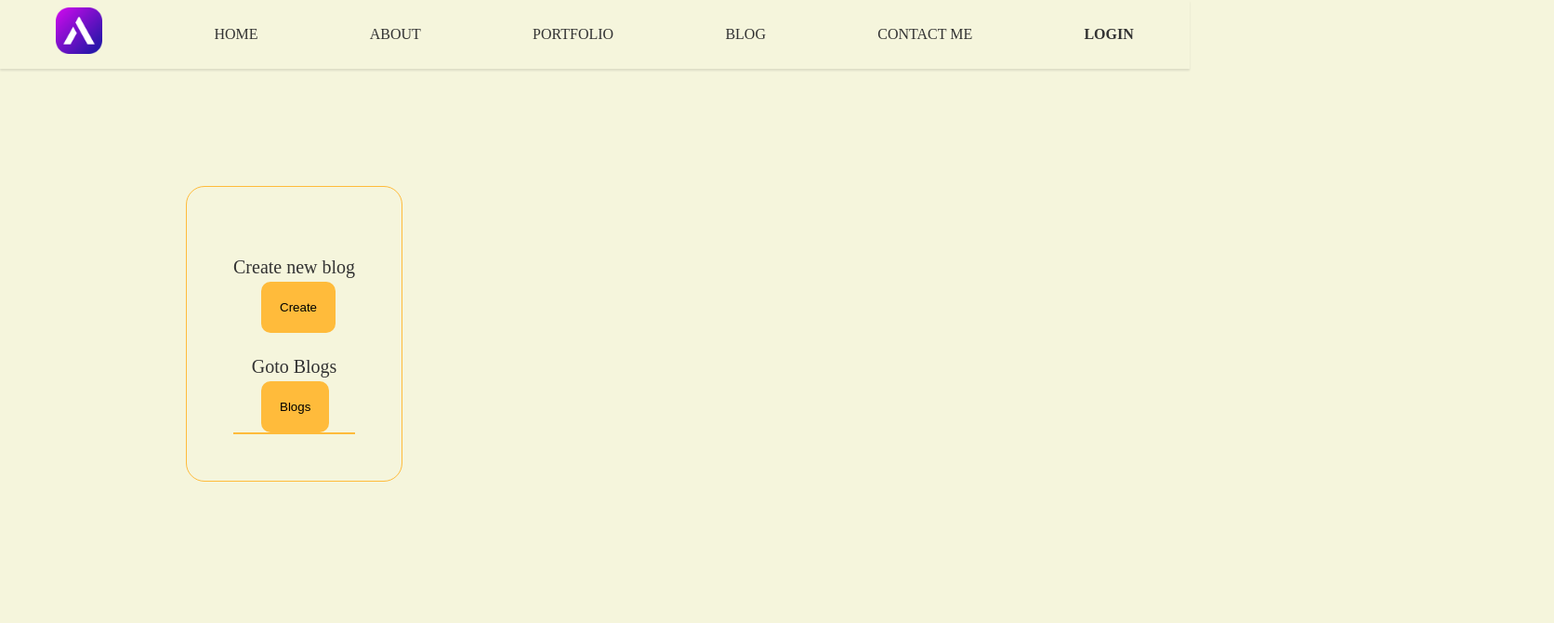
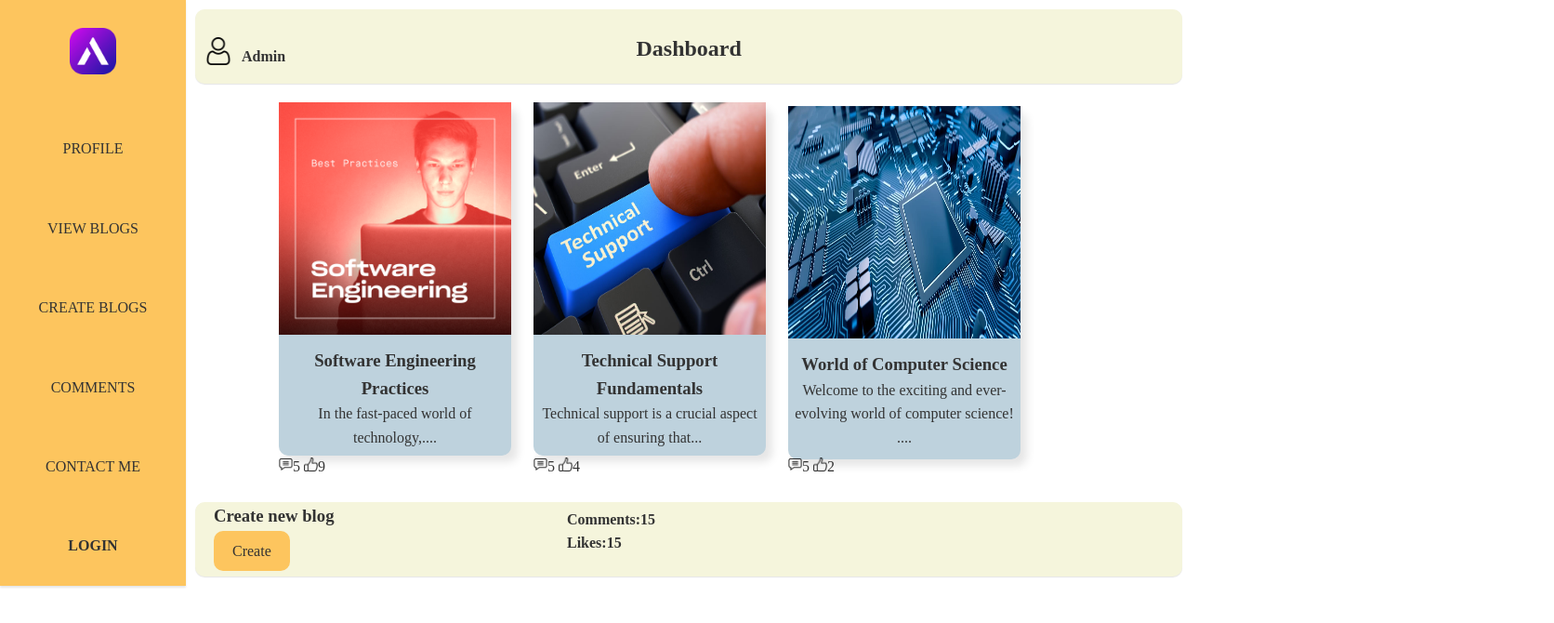
Before and after one commit to mpanoathos/my-brand-Mpano, a plain HTML site: page dashboard.html in a window 1280 px wide. Shown: the whole page at 93% size, 1672 px wide, since content can reach past the window. Drawn offline with Linux system fonts and the light colour scheme.

Commit message:
Added dashboard page

```diff
--- /dev/null
+++ b/CSS/create-blog.css
@@ -0,0 +1,60 @@
+*{
+    margin: 0;
+    padding: 0;
+}
+body {
+    color: #333;
+    line-height: 1.6;
+    overflow-x: hidden;
+    background-color: beige;
+    }
+nav{
+    display: flex;
+    justify-content: space-around;
+    align-items: center;
+    position: fixed;
+    background-color: rgb(244, 244, 214);
+    width: 100%;
+    z-index: 400;
+    box-shadow: 0 2px 2px rgba(0, 0, 0, 0.1);
+}
+nav a{
+    text-decoration: none;
+    padding: 8px 12px;
+    color: #333;
+}
+#hamburger-menu{
+    display: none;
+}
+.line1,.line2,.line3{
+    border: 3px solid #333;
+    width: 20px;
+    margin-top: 8px;
+    margin-left: 20px;
+}
+  textarea {
+    width: 70%;
+    height: 300px;
+    padding: 10px;
+    margin-top: 100px;
+    margin-left: 50px;
+    border: 1px solid rgb(255, 187, 59);
+    outline:none;
+  }
+
+  #submitBtn {
+    padding: 10px;
+    background-color:rgb(255, 187, 59);
+    color: white;
+    border: none;
+    border-radius: 4px;
+    cursor: pointer;
+  }
+@media only screen and(max-width:599px) {
+    nav{
+        display: none;
+    }
+    #hamburger-menu{
+        display: block;
+    }
+}
--- a/CSS/dashboard.css
+++ b/CSS/dashboard.css
@@ -6,17 +6,19 @@ body {
     color: #333;
     line-height: 1.6;
     overflow-x: hidden;
-    background-color: beige;
+    background-color: white;
     }
 nav{
     display: flex;
+    flex-direction: column;
     justify-content: space-around;
     align-items: center;
-    position: fixed;
     background-color: beige;
-    width: 100%;
+    height: 630px;
     z-index: 100;
+    width:200px;
     box-shadow: 0 2px 2px rgba(0, 0, 0, 0.1);
+    background-color: rgb(253, 197, 94);
 }
 nav a{
     text-decoration: none;
@@ -26,35 +28,131 @@ nav a{
 #hamburger-menu{
     display: none;
 }
-.line1,.line2,.line3{
-    border: 3px solid #333;
-    width: 20px;
-    margin-top: 8px;
-    margin-left: 20px;
+#profile{
+    width: 83%;
+    height: 80px;
+    position: absolute;
+    left: 210px;
+    top:10px;
+    border-radius: 10px;
+    background-color:  beige;
+    box-shadow: 0 1px 1px rgba(0, 0, 0, 0.1);
 }
-#blog-navigation{
+#profile img{
+    height: 30px;
+    width: 30px;
+    margin-top:30px;
+    margin-left: 10px;
+}
+#profile h4{
+    position: relative;
+    left: 50px;
+    bottom:30px;
+}
+#profile h1{
+    text-align: center;
+    position: relative;
+    bottom: 70px;
+}
+#blogs{
     position: absolute;
-    top:200px;
-    left:200px;
-    border: 1px solid rgb(255, 187, 59);
-    padding: 50px;
-    border-radius: 20px;
+    top:110px;
+    left:300px
 }
-#blog-navigation h3{
-    font-weight: 500;
-    font-size: 20px;
+#blogs a img{
+    height: 250px;
+    width: 250px;
+}
+.blog1,.blog2,.blog3{
+    height: 380px;
+    width: 250px;
+    background-color: #BED2DD;
+    display:inline-block;
+    flex-direction: row;
+    box-shadow: 7px 7px 10px rgba(0, 0, 0, 0.1);
+    border-radius: 10px
+}
+.blog2,.blog3{
+margin-left:20px;
+}
+.blog1 img,.blog2 img,.blog3 img{
+    height: 15px;
+    width: 15px;
+}
+.blog-content{
     text-align: center;
+    padding: 5px;
 }
-#blog-navigation button{
-    padding: 20px;
-    margin-left: 30px;
-    border: none;
-    background-color: rgb(255, 187, 59);
+#create{
+    width: 83%;
+    height: 80px;
+    position: absolute;
+    left: 210px;
+    top:540px;
     border-radius: 10px;
+    background-color: beige;
+    box-shadow: 0 1px 1px rgba(0, 0, 0, 0.1);
+
 }
-.nav0,.nav1{
-    margin-top:20px
+#create h3{
+    margin-bottom: 10px;
+    margin-left:20px;
 }
-#comments{
-    border: 1px solid rgb(255, 187, 59);
-}
+ #create a{
+    text-decoration: none;
+    color:#333;
+    background-color: rgb(253, 197, 94);
+    padding:13px 20px;
+    position: relative;
+    left: 20px;
+    border-radius: 10px;
+ }
+ #create h4{
+    position: relative;
+    left:400px;
+    bottom:60px
+ }
+ @media only screen and (max-width:599px){
+    /* nav{
+    display: none;
+    flex-direction: column;
+    justify-content: space-around;
+    align-items: center;
+    background-color: beige;
+    height: 330px;
+    z-index: 100;
+    box-shadow: 0 2px 2px rgba(0, 0, 0, 0.1);
+    background-color: rgb(253, 197, 94);
+    }
+    #hamburger-menu{
+        display: flex;
+        z-index: 300;
+    }
+    #profile{
+        width: 700px;
+        height: 80px;
+        position: absolute;
+        left: 150px;
+        top:10px;
+    }
+    .blog1,.blog2,.blog3{
+        height: 480px;
+        width: 350px;
+        background-color: #BED2DD;
+        display:inline-block;
+        flex-direction: row;
+        box-shadow: 7px 7px 10px rgba(0, 0, 0, 0.1);
+        border-radius: 10px
+    }
+    #create{
+        width: 700px;
+        height: 80px;
+        position: absolute;
+        left: 180px;
+        top:1400px;
+        border-radius: 10px;
+        background-color: beige;
+        box-shadow: 0 1px 1px rgba(0, 0, 0, 0.1);
+
+    }  */
+ }
--- a/CSS/style.css
+++ b/CSS/style.css
@@ -360,9 +360,9 @@ margin-left:20px;
         right:50px;
     }
     #blog .dashboard{
-        width: 80px;
+        width: 100px;
         position: absolute;
-        left: 330px;
+        left: 30px;
     }
     #blog a img{
         height: 250px;
--- a/dashboard.html
+++ b/dashboard.html
@@ -10,28 +10,67 @@
 <body>
     <nav>
         <a href="index.html"><B><img src="./images/letter-a.png" width="50px" height="50px"></B></a>
-        <a href="#index.html">HOME</a>
-        <a href="index.html">ABOUT</a>
-        <a href="index.html">PORTFOLIO</a>
-        <a href="index.html">BLOG</a>
-        <a href="index.html">CONTACT ME</a>
+        <a href="#profile">PROFILE</a>
+        <a href="#blogs">VIEW BLOGS</a>
+        <a href="#create">CREATE BLOGS</a>
+        <a href="comments.html" target="_blank">COMMENTS</a>
+        <a href="index.html#contact-me">CONTACT ME</a>
         <a href="login.html"><b>LOGIN</b></a>
     </nav>
     <div id="hamburger-menu">
     <div class="line1"></div>
     <div class="line2"></div>
     <div class="line3"></div>
+    </div>
+    <section id="profile">
+        <img src="./images/user.png" alt="profile">
+        <h4>Admin</h4>
+        <h1>Dashboard</h1>
+    </section>
+    <section id="blogs">
+        <div class="blog1">
+        <a href="https://athosblogs1.blogspot.com/" target="_blank"><img src="./images/SE.png" alt="Software Engineering">
+        </a>
+        <div class="blog-content">
+            <h3>Software Engineering Practices</h3>
+            <p>In the fast-paced world of technology,....</p>
+        </div>
+        <div class="comment-like">
+    <img src="./images/comment.png" alt="comment">5
+    <img src="./images/like.png" alt="Likes">9
 </div>
-<div id="blog-navigation">
-    <div class="nav0">
+    </div>
+    <div class="blog2">
+        <a href="https://athosblogs2.blogspot.com/" target="_blank"><img src="./images/TS.jpg" alt="Technical support">
+    </a>
+    <div class="blog-content">
+        <h3>Technical Support Fundamentals</h3>
+        <p>Technical support is a crucial aspect of ensuring that...</p>
+    </div>
+    <div class="comment-like">
+    <img src="./images/comment.png" alt="comment">5
+    <img src="./images/like.png" alt="Likes">4
+    </div>
+    </div>
+    <div class="blog3">
+        <a href="#"><img src="./images/comp-science.webp" alt="Computer Science"></a>
+        <div class="blog-content">
+            <h3>World of Computer Science</h3>
+            <p>Welcome to the exciting and ever-evolving world of computer science! ....</p>
+        </div>
+        <div class="comment-like">
+    <img src="./images/comment.png" alt="comment">5
+    <img src="./images/like.png" alt="Likes">2
+    </div>
+    </div>
+    </section>
+    <section id="create">
+        <div class="content">
     <h3>Create new blog</h3>
-    <button>Create</button>
-</div>
-    <div class="nav1">
-    <h3>Goto Blogs</h3>
-    <button>Blogs</button>
-</div>
-    <div id="comments">
+        <a href="create-blog.html" target="_blank">Create</a>
     </div>
+<h4>Comments:15</h4>
+<h4>Likes:15</h4>
+    </section>
 </body>
 </html>
```
Also changed, not shown: create-blog.html (added, +32 -0 lines), comments.html (added), images/comment.png (added), images/comp-science.webp (added), images/like.png (added), images/user.png (added).
